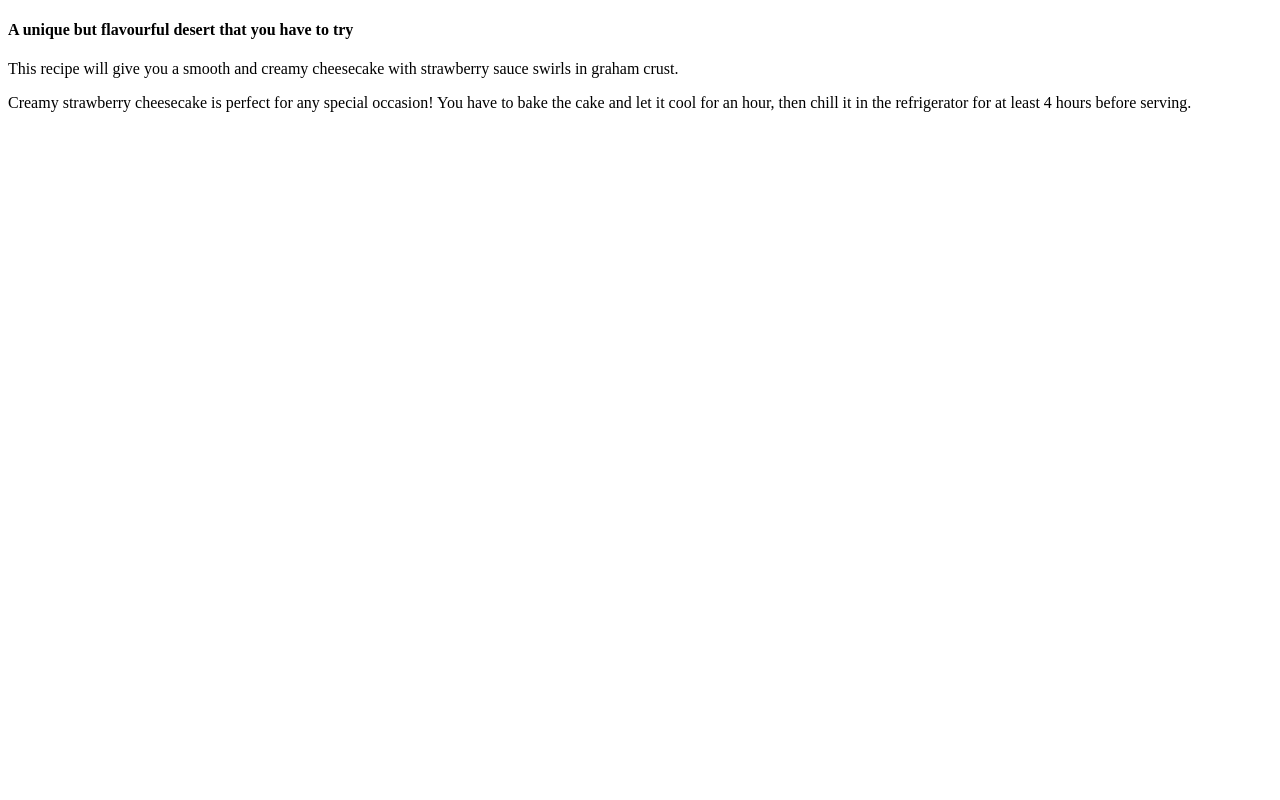
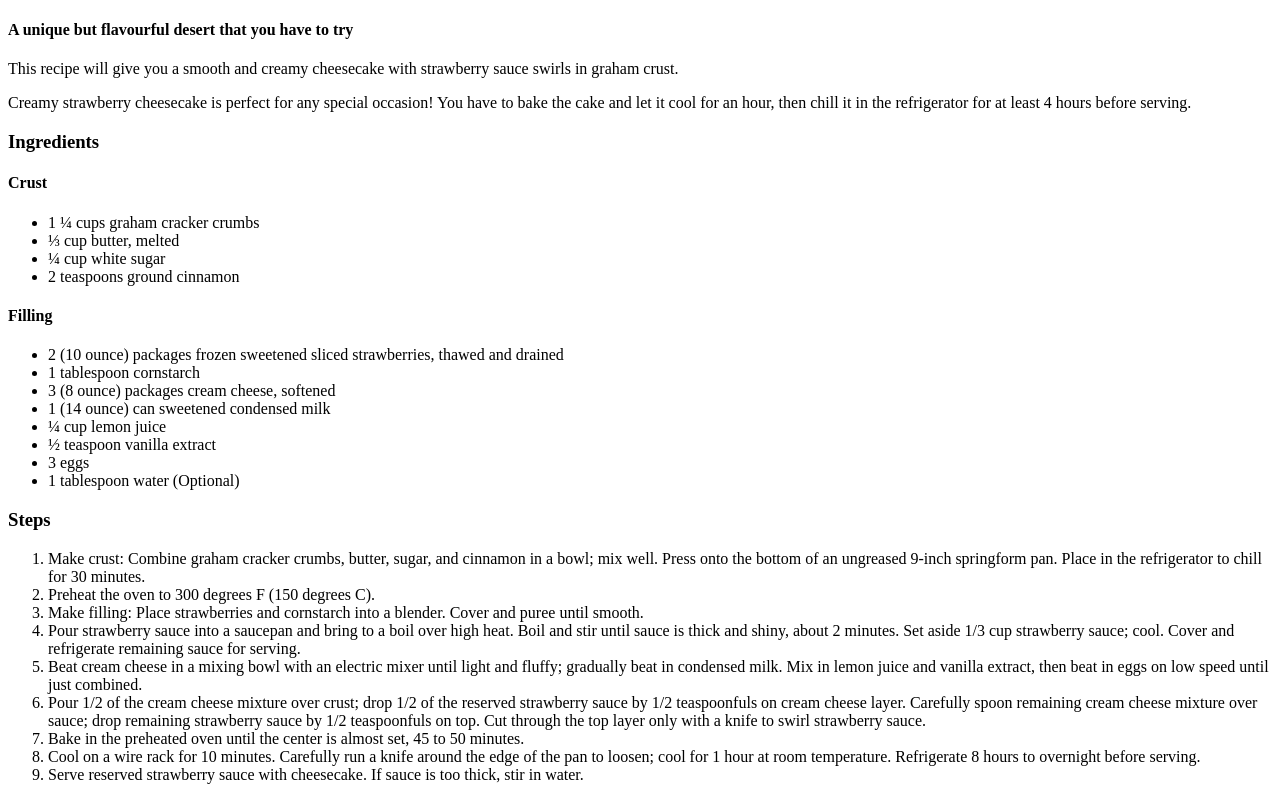
Before and after one commit to Zizo1805/odin-recipes, a plain HTML site: page recipes/cheesecake.html in a window 1280 px wide. Shown: the part 351-1151 px from the top of the page. Before the commit the page ends 800 px from the top, so only its background shows below. Drawn offline with Linux system fonts and the light colour scheme.

Commit message:
Add ingredients and steps to cheesecake.html

```diff
--- a/recipes/cheesecake.html
+++ b/recipes/cheesecake.html
@@ -12,5 +12,39 @@
   <h4>A unique but flavourful desert that you have to try</h4>
   <p>This recipe will give you a smooth and creamy cheesecake with strawberry sauce swirls in graham crust.</p>
   <p>Creamy strawberry cheesecake is perfect for any special occasion! You have to bake the cake and let it cool for an hour, then chill it in the refrigerator for at least 4 hours before serving.</p>
+  <h3>Ingredients</h3>
+  <h4>Crust</h4>
+
+  <ul>
+    <li>1 ¼ cups graham cracker crumbs</li>
+    <li>⅓ cup butter, melted</li>
+    <li>¼ cup white sugar</li>
+    <li>2 teaspoons ground cinnamon</li>
+  </ul>
+
+  <h4>Filling</h4>
+  <ul>
+    <li>2 (10 ounce) packages frozen sweetened sliced strawberries, thawed and drained</li>
+    <li>1 tablespoon cornstarch</li>
+    <li>3 (8 ounce) packages cream cheese, softened</li>
+    <li>1 (14 ounce) can sweetened condensed milk</li>
+    <li>¼ cup lemon juice</li>
+    <li>½ teaspoon vanilla extract</li>
+    <li>3 eggs</li>
+    <li>1 tablespoon water (Optional)</li>
+  </ul>
+
+  <h3>Steps</h3>
+  <ol>
+    <li>Make crust: Combine graham cracker crumbs, butter, sugar, and cinnamon in a bowl; mix well. Press onto the bottom of an ungreased 9-inch springform pan. Place in the refrigerator to chill for 30 minutes.</li>
+    <li>Preheat the oven to 300 degrees F (150 degrees C).</li>
+    <li>Make filling: Place strawberries and cornstarch into a blender. Cover and puree until smooth.</li>
+    <li>Pour strawberry sauce into a saucepan and bring to a boil over high heat. Boil and stir until sauce is thick and shiny, about 2 minutes. Set aside 1/3 cup strawberry sauce; cool. Cover and refrigerate remaining sauce for serving.</li>
+    <li>Beat cream cheese in a mixing bowl with an electric mixer until light and fluffy; gradually beat in condensed milk. Mix in lemon juice and vanilla extract, then beat in eggs on low speed until just combined.</li>
+    <li>Pour 1/2 of the cream cheese mixture over crust; drop 1/2 of the reserved strawberry sauce by 1/2 teaspoonfuls on cream cheese layer. Carefully spoon remaining cream cheese mixture over sauce; drop remaining strawberry sauce by 1/2 teaspoonfuls on top. Cut through the top layer only with a knife to swirl strawberry sauce.</li>
+    <li>Bake in the preheated oven until the center is almost set, 45 to 50 minutes.</li>
+    <li>Cool on a wire rack for 10 minutes. Carefully run a knife around the edge of the pan to loosen; cool for 1 hour at room temperature. Refrigerate 8 hours to overnight before serving.</li>
+    <li>Serve reserved strawberry sauce with cheesecake. If sauce is too thick, stir in water.</li>
+  </ol>
 </body>
 </html>
```
Also changed, not shown: recipes/pasta.html (+1 -1 lines).
